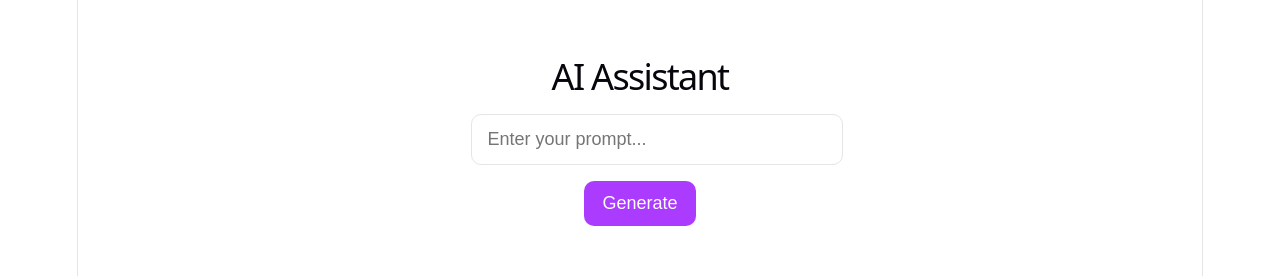
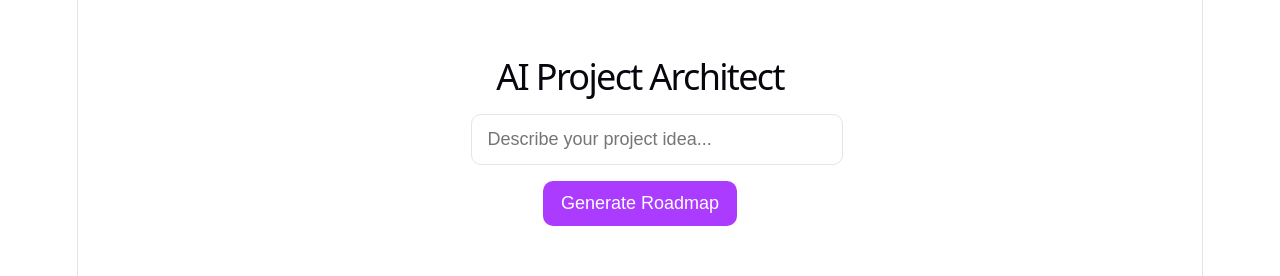
Before and after one commit to Akshat041/AI-Assistant, a React app in the folder frontend/: page / in a window 1280 px wide. Shown: the top 276 px of the page. Built offline with nearby package versions, Linux system fonts and the light colour scheme; no server answers; the HTML template or start-up script is replaced by a standard one.

Commit message:
feat: update UI text for clarity and enhance prompt generation with system prompt

```diff
--- a/frontend/src/App.jsx
+++ b/frontend/src/App.jsx
@@ -46,7 +46,7 @@ function App() {
 
   return (
     <div className="App">
-      <h1>AI Assistant</h1>
+      <h1>AI Project Architect</h1>
       <PromptInput value={prompt} onChange={setPrompt} />
       <MyButton onClick={handleClick} disabled={loading} />
       <div className="response-section">
--- a/frontend/src/components/GenerateButton.jsx
+++ b/frontend/src/components/GenerateButton.jsx
@@ -7,7 +7,7 @@ export default function MyButton({ onClick, disabled = false }) {
       onClick={onClick}
       disabled={disabled}
     >
-      {disabled ? "Generating..." : "Generate"}
+      {disabled ? "Generating..." : "Generate Roadmap"}
     </button>
   );
 }
--- a/frontend/src/components/PromptInput.jsx
+++ b/frontend/src/components/PromptInput.jsx
@@ -3,7 +3,7 @@ export default function PromptInput({ value, onChange }) {
     <div className="prompt-input">
       <input
         type="text"
-        placeholder="Enter your prompt..."
+        placeholder="Describe your project idea..."
         value={value}
         onChange={(e) => onChange(e.target.value)}
       />
```
Also changed, not shown: 1 other file (tests, documents, lock files or other folders).
